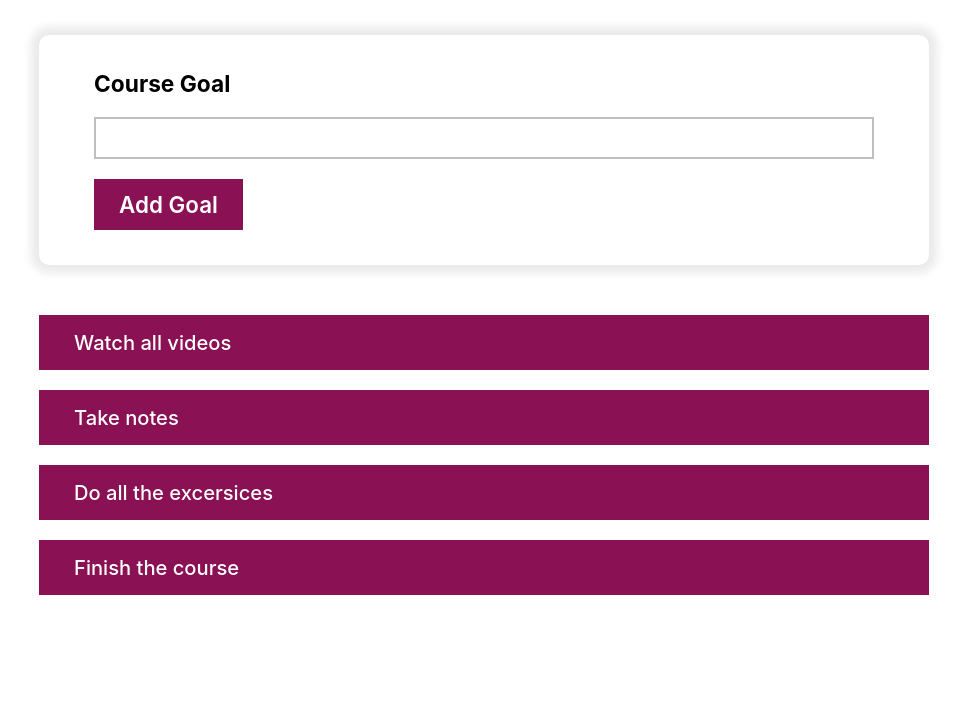
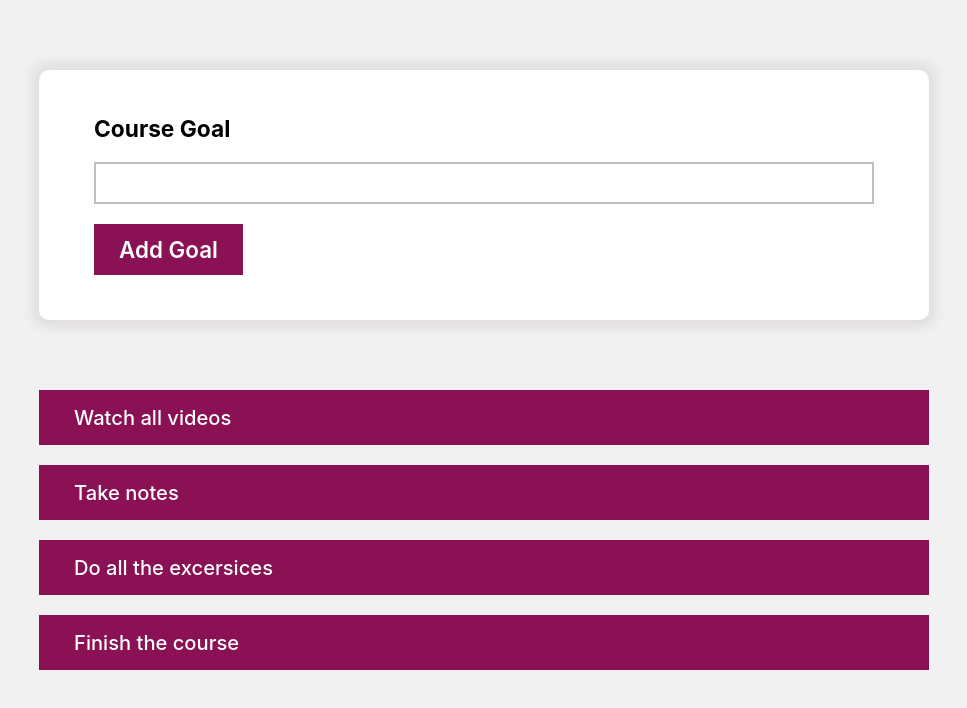
Before and after one commit to Amin-Ansari/Dummy-goal-project, a React (Create React App) app: page / in a window 1280 px wide. Shown: the top 708 px of the page, without its empty margins (156-1123 px from the left). Built offline with nearby package versions, Linux system fonts and the light colour scheme.

Commit message:
Margin and padding of the FormContent component got fixed

```diff
--- a/src/components/Data components/FormContent.css
+++ b/src/components/Data components/FormContent.css
@@ -1,7 +1,7 @@
 .form-content {
-  padding: 25px 55px;
+  padding: 35px 55px;
   background-color: #fff;
   border-radius: 10px;
-  box-shadow: 0px 0px 10px 8px #eaeaea;
-  margin: 35px 0px 50px;
+  box-shadow: 0px 0px 10px 8px #b8acac41;
+  margin: 70px 0px;
 }
--- a/src/index.css
+++ b/src/index.css
@@ -10,3 +10,6 @@
   -webkit-font-smoothing: antialiased;
   -moz-osx-font-smoothing: grayscale;
 }
+body {
+  background-color: #f1f1f1;
+}
```
